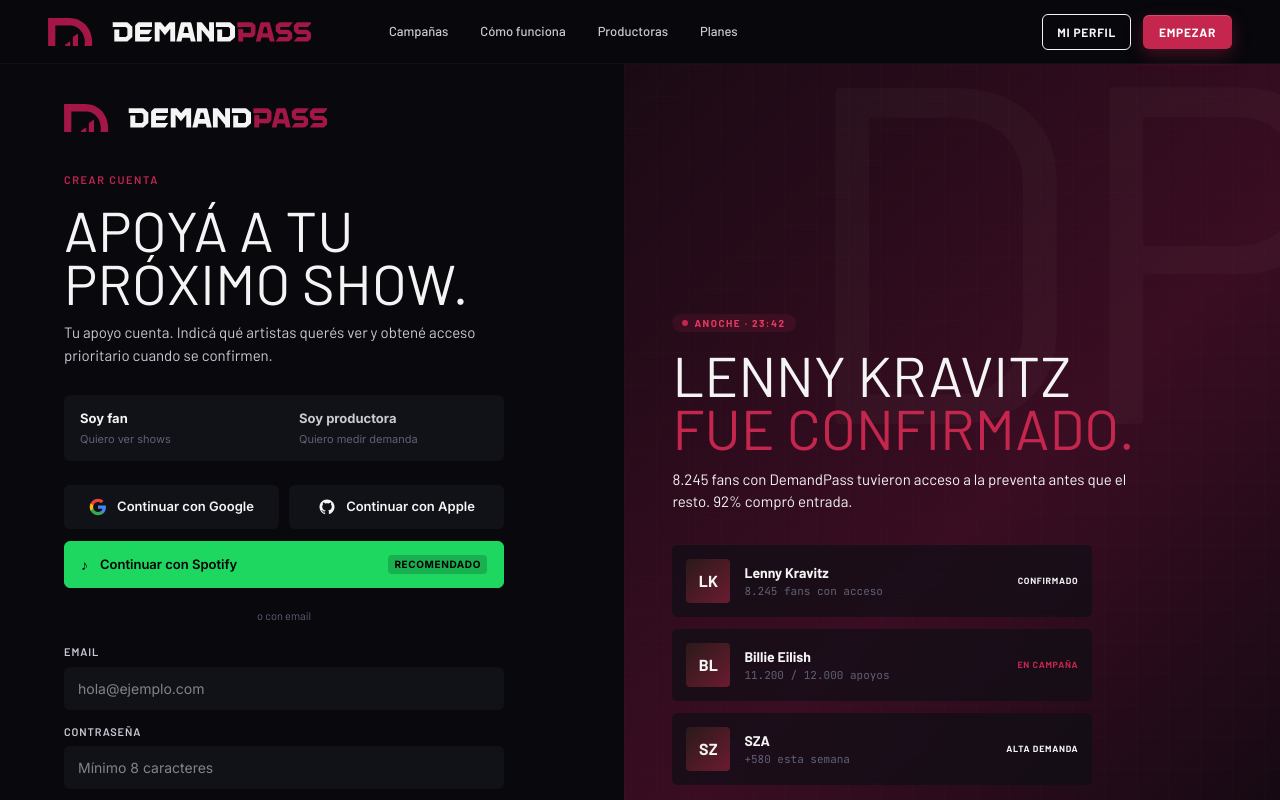
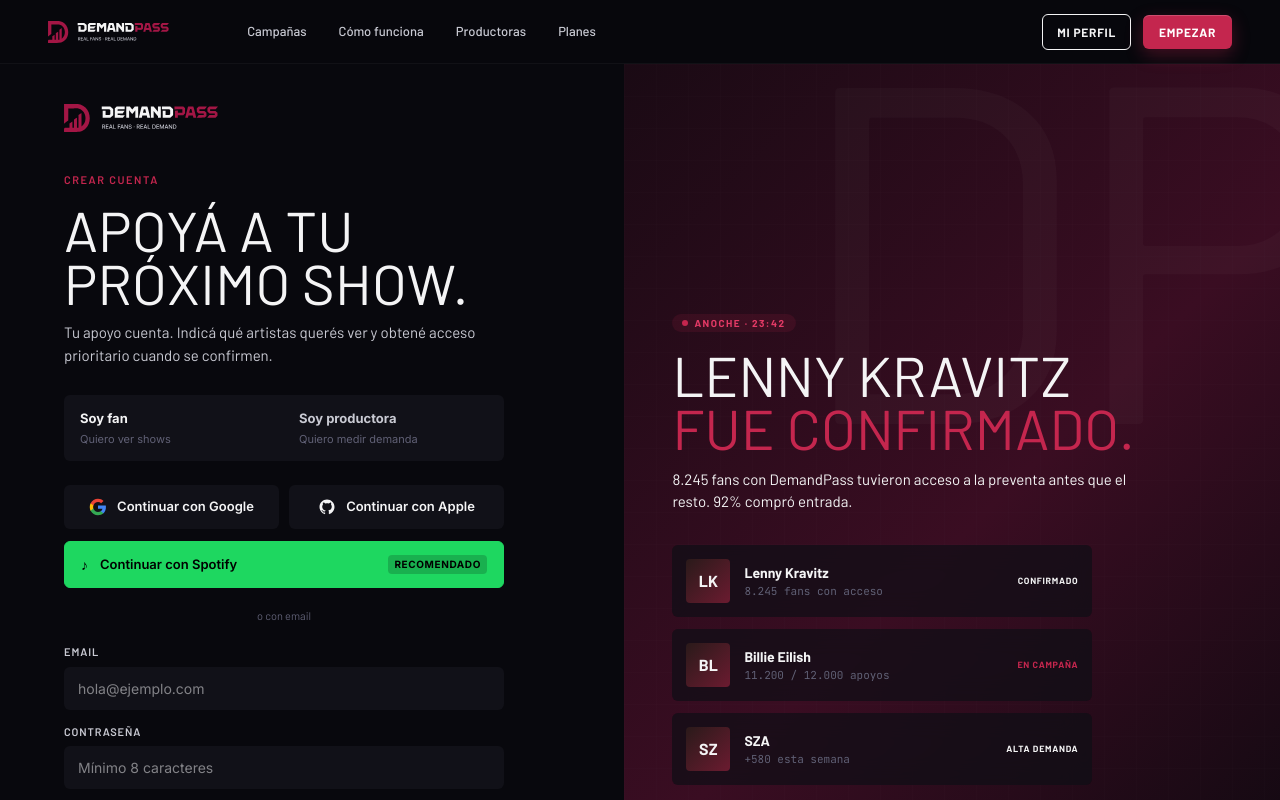
Before and after one commit to Killerpana/DemandPass, a Next.js app: page /signin in a window 1280 px wide. Shown: the top 800 px of the page. Built offline with nearby package versions, Linux system fonts and the light colour scheme; a web font is replaced by a local one.

Commit message:
fix: logo sin cropping, height 22 para nuevo SVG

```diff
--- a/src/components/ui/Logo.tsx
+++ b/src/components/ui/Logo.tsx
@@ -1,34 +1,24 @@
-// src/components/ui/Logo.tsx
-// Implementación del Brand Kit v1.0 de DemandPass
-// El wordmark es vectorial puro — no requiere ninguna tipografía externa
-
-import Image from "next/image";
 import Link from "next/link";
-
-type Mono = null | "white" | "black" | "burgundy";
 
 interface LogoProps {
   height?: number;
   href?: string;
   inverted?: boolean;
-  mono?: Mono;
+  mono?: null | "white" | "black" | "burgundy";
   compact?: boolean;
-  showTagline?: boolean;
 }
 
 export function Logo({
-  height = 28,
+  height = 32,
   href = "/",
   inverted = false,
   mono = null,
   compact = false,
-  showTagline = false,
 }: LogoProps) {
   let src: string;
   if (compact) {
     src = mono === "white"    ? "/brand/isotype-white.svg"
         : mono === "black"    ? "/brand/isotype-black.svg"
-        : mono === "burgundy" ? "/brand/isotype-burgundy.svg"
         : "/brand/isotype-burgundy.svg";
   } else {
     src = mono === "white"    ? "/brand/lockup-horizontal-mono-white.svg"
@@ -38,33 +28,12 @@
         : "/brand/lockup-horizontal-dark.svg";
   }
 
-  // Nuevo SVG: 705x128 — wordmark en y:0-75, tagline en y:94-113
-  // Sin tagline: ratio = 705/75 ≈ 9.4, multiplicador altura = 128/75 ≈ 1.707
-  // Con tagline: ratio = 705/128 ≈ 5.5 (SVG completo)
-  const aspectRatio = compact ? (202 / 209) : showTagline ? 5.5 : 9.4;
-  const width = Math.round(height * aspectRatio);
-
   const img = (
-    <div
-      style={{
-        height,
-        width,
-        overflow: "hidden",
-        position: "relative",
-        flexShrink: 0,
-      }}
-    >
-      <img
-        src={src}
-        alt="DemandPass"
-        style={{
-          height: showTagline ? height : Math.round(height * (128 / 75)),
-          width: "auto",
-          display: "block",
-          maxWidth: "none",
-        }}
-      />
-    </div>
+    <img
+      src={src}
+      alt="DemandPass"
+      style={{ height, width: "auto", display: "block", flexShrink: 0 }}
+    />
   );
 
   if (!href) return img;
@@ -80,8 +49,6 @@
     <img
       src={`/brand/isotype-${variant}.svg`}
       alt="DemandPass"
-      width={size}
-      height={size}
       style={{ width: size, height: size }}
     />
   );
--- a/src/components/ui/Navbar.tsx
+++ b/src/components/ui/Navbar.tsx
@@ -58,7 +58,7 @@
         }}
         aria-label="Navegación principal"
       >
-        <Logo height={28} href="/" />
+        <Logo height={22} href="/" />
 
         {/* Links desktop */}
         <div className="hidden md:flex gap-1 ml-8">
```
